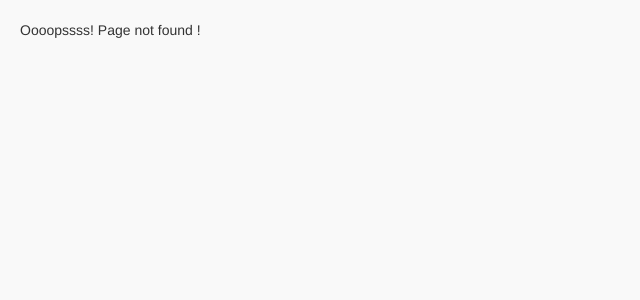
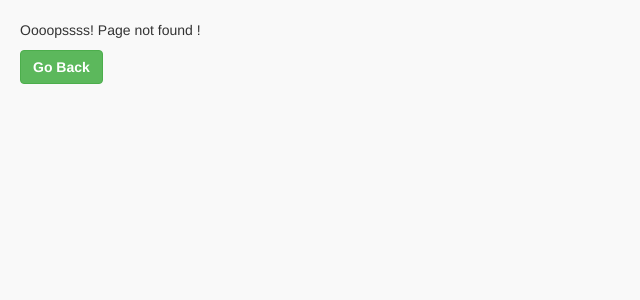
Before and after one commit to Satyam-Bhalla/Github-Profile-Analyzer, a Flask app: template templates/404.html in a window 1280 px wide. Shown: the top 300 px of the page, without its empty margins (0-640 px from the left). Run offline with Flask 2, Linux system fonts and the light colour scheme; the template is opened without the code that fills it, so the values that code supplies are empty; some libraries are stand-ins or nearby versions.

Commit message:
Minor changes

```diff
--- a/templates/404.html
+++ b/templates/404.html
@@ -2,5 +2,8 @@
 {% block body%}
 <body>
 	<p>Oooopssss! Page not found !</p>
+	<a href="/">
+			<button class="btn btn-success">Go Back</button>
+	</a>
 </body>
 {% endblock %}
```
